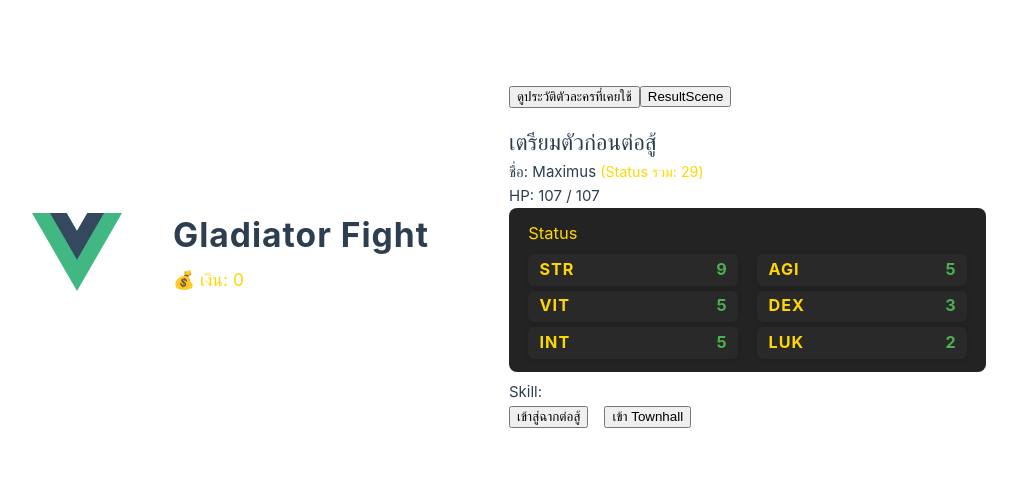
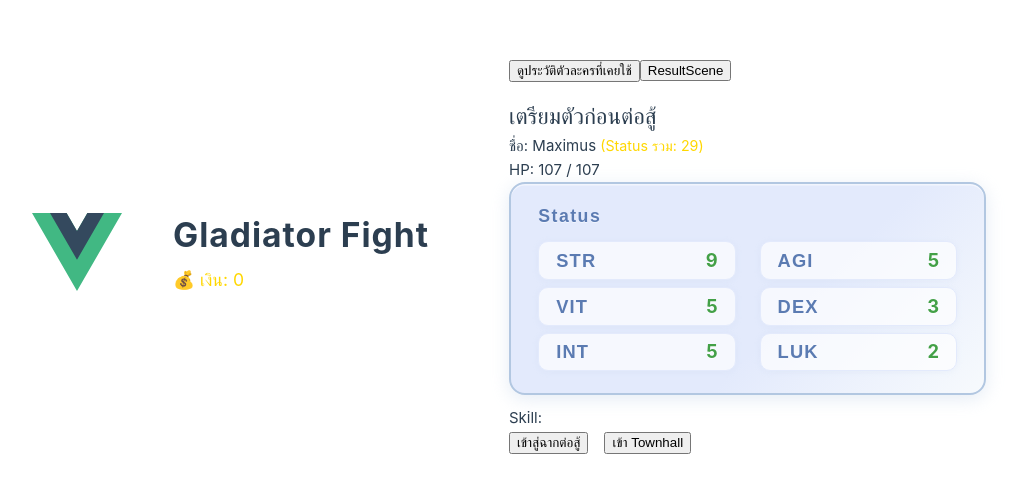
Before and after one commit to NumpolPoldongnok/FightingGame, a Vue app in the folder gladiator-fight/: page /#/fight in a window 1280 px wide. Before the commit this address led to /#/prepare. Shown: the part 144-636 px from the top of the page, without its empty margins (131-1149 px from the left). Built offline with nearby package versions, Linux system fonts and the light colour scheme.

Commit message:
feat: enhance UI components and improve character status handling for better gameplay experience

```diff
--- a/gladiator-fight/src/components/CharacterStatus.vue
+++ b/gladiator-fight/src/components/CharacterStatus.vue
@@ -1,3 +1,12 @@
+
+<script lang="ts" setup>
+import type { Status } from '../store/useGameStore'
+const props = defineProps<{
+  status: Status,
+  title?: string
+}>()
+</script>
+
 <template>
   <div class="player-status">
     <h3 v-if="title">{{ title }}</h3>
@@ -12,27 +21,21 @@
   </div>
 </template>
 
-<script lang="ts" setup>
-import type { Status } from '../store/useGameStore'
-const props = defineProps<{
-  status: Status,
-  title?: string
-}>()
-</script>
-
 <style scoped>
 .player-status {
-  background: #232323;
-  color: #fff;
-  border-radius: 8px;
-  padding: 0.7rem 1.2rem;
-  min-width: 180px;
-  margin-bottom: 0.5rem;
+  background: linear-gradient(135deg, #e3eafc 60%, #f7fafd 100%);
+  color: #2d3142;
+  border-radius: 16px;
+  padding: 1.1rem 1.7rem 1.2rem 1.7rem;
+  min-width: 220px;
+  margin-bottom: 0.7rem;
+  box-shadow: 0 4px 18px #b2c7e155, 0 1.5px 0 #fff8 inset;
+  border: 2px solid #b2c7e1;
 }
 .status-grid {
   display: grid;
   grid-template-columns: 1fr 1fr;
-  gap: 0.2rem 1.2rem;
+  gap: 0.3rem 1.5rem;
   list-style: none;
   padding: 0;
   margin: 0;
@@ -41,26 +44,35 @@ const props = defineProps<{
   display: flex;
   justify-content: space-between;
   align-items: center;
-  background: #292929;
-  border-radius: 6px;
-  padding: 0.18em 0.7em;
-  margin-bottom: 0.1em;
-  font-size: 1.08em;
-  box-shadow: 0 1px 4px #0002;
+  background: rgba(255,255,255,0.7);
+  border-radius: 10px;
+  padding: 0.22em 1em;
+  margin-bottom: 0.13em;
+  font-size: 1.13em;
+  box-shadow: 0 1px 6px #b2c7e122;
+  border: 1.5px solid #e3eafc;
 }
 .stat-label {
-  font-weight: bold;
-  color: #ffd700;
-  letter-spacing: 1px;
+  font-weight: 700;
+  color: #5b7bb2;
+  letter-spacing: 1.2px;
+  font-family: 'Montserrat', 'Prompt', Arial, sans-serif;
+  font-size: 1.08em;
 }
 .stat-value {
-  color: #4caf50;
-  font-weight: bold;
+  color: #43a047;
+  font-weight: 700;
   margin-left: 0.7em;
+  font-size: 1.08em;
+  text-shadow: 0 1px 0 #fff8;
 }
 .player-status h3 {
-  margin: 0 0 0.5rem 0;
-  font-size: 1.1em;
-  color: #ffd700;
+  margin: 0 0 0.7rem 0;
+  font-size: 1.18em;
+  color: #5b7bb2;
+  font-family: 'Montserrat', 'Prompt', Arial, sans-serif;
+  font-weight: 700;
+  letter-spacing: 1.5px;
+  text-shadow: 0 1px 0 #fff8;
 }
 </style>
--- a/gladiator-fight/src/components/FightScene.vue
+++ b/gladiator-fight/src/components/FightScene.vue
@@ -10,7 +10,7 @@
           <CooldownBar :value="character.cooldown ?? 0" :key="character.cooldown" />
       <div>
         <strong>Skill:</strong>
-        <SkillList :skills="character.skills" />
+        <SkillList :skills="character.skills.filter(s => s.active === true)" />
       </div>
         </div>
         <div class="status-block enemy">
@@ -20,7 +20,7 @@
           <CooldownBar :value="enemy.cooldown ?? 0" :key="enemy.cooldown" />
       <div>
         <strong>Skill:</strong>
-        <SkillList :skills="character.skills" />
+        <SkillList :skills="character.skills.filter(s => s.active === true)" />
       </div>
         </div>
       </div>
@@ -101,26 +101,33 @@ onUnmounted(() => {
 </script>
 
 <style scoped>
+
+/* Genshin-style Battle UI */
 .status-row {
   display: flex;
   flex-direction: row;
   justify-content: space-between;
-  gap: 2rem;
-  margin-bottom: 1rem;
+  gap: 2.2rem;
+  margin-bottom: 1.3rem;
 }
 .status-block {
-  background: #232323;
-  color: #fff;
-  border-radius: 8px;
-  padding: 1rem;
-  min-width: 220px;
+  background: linear-gradient(135deg, #e3eafc 60%, #f7fafd 100%);
+  color: #2d3142;
+  border-radius: 18px;
+  padding: 1.3rem 2.1rem 1.5rem 2.1rem;
+  min-width: 260px;
   flex: 1;
+  box-shadow: 0 4px 18px #b2c7e155, 0 1.5px 0 #fff8 inset;
+  border: 2.5px solid #b2c7e1;
+  margin-bottom: 0.2em;
 }
 .status-block.player {
-  border: 2px solid #4caf50;
+  border: 2.5px solid #43e97b;
+  box-shadow: 0 4px 18px #43e97b33, 0 1.5px 0 #fff8 inset;
 }
 .status-block.enemy {
-  border: 2px solid #f44336;
+  border: 2.5px solid #e53935;
+  box-shadow: 0 4px 18px #e5393533, 0 1.5px 0 #fff8 inset;
 }
 .status-list {
   display: flex;
@@ -129,53 +136,59 @@ onUnmounted(() => {
   margin-bottom: 0.5rem;
 }
 
+
 .battle-log-container {
-  max-height: 220px;
+  max-height: 240px;
   overflow-y: auto;
-  background: #181818;
-  color: #fff;
-  margin-top: 1rem;
-  padding: 0.5rem 0.5rem 0.5rem 0.5rem;
-  border-radius: 12px;
-  font-size: 1.05rem;
-  box-shadow: 0 2px 12px #000a;
+  background: linear-gradient(135deg, #e3eafc 60%, #f7fafd 100%);
+  color: #2d3142;
+  margin-top: 1.2rem;
+  padding: 0.7rem 1.1rem 0.7rem 1.1rem;
+  border-radius: 16px;
+  font-size: 1.09rem;
+  box-shadow: 0 4px 18px #b2c7e155, 0 1.5px 0 #fff8 inset;
+  border: 2px solid #b2c7e1;
 }
 .battle-log-row {
-  margin-bottom: 0.3rem;
+  margin-bottom: 0.38rem;
   white-space: pre-line;
-  padding: 0.4em 1em;
-  border-radius: 8px;
+  padding: 0.5em 1.2em;
+  border-radius: 10px;
   max-width: 70%;
   word-break: break-word;
   display: block;
+  font-family: 'Montserrat', 'Prompt', Arial, sans-serif;
 }
 .log-player {
-  background: linear-gradient(90deg, #263238 60%, #4caf50 100%);
-  color: #b2ff59;
+  background: linear-gradient(90deg, #43e97b 60%, #38f9d7 100%);
+  color: #2d3142;
   text-align: left;
   margin-right: auto;
-  border-left: 4px solid #4caf50;
-  box-shadow: 0 1px 6px #4caf5022;
+  border-left: 4px solid #43e97b;
+  box-shadow: 0 1px 6px #43e97b22;
+  font-weight: 700;
 }
 .log-enemy {
-  background: linear-gradient(270deg, #263238 60%, #f44336 100%);
-  color: #ffbdbd;
+  background: linear-gradient(270deg, #e53935 60%, #f7baba 100%);
+  color: #2d3142;
   text-align: right;
   margin-left: auto;
-  border-right: 4px solid #f44336;
-  box-shadow: 0 1px 6px #f4433622;
+  border-right: 4px solid #e53935;
+  box-shadow: 0 1px 6px #e5393522;
+  font-weight: 700;
 }
 .log-evade {
   font-style: italic;
   opacity: 0.85;
 }
 .log-lose {
-  background: #333;
+  background: #fff3e0;
   color: #ff9800;
   text-align: center;
   margin: 0 auto;
   border: none;
   font-weight: bold;
+  border-radius: 10px;
 }
 .log-end {
   background: none;
@@ -183,7 +196,7 @@ onUnmounted(() => {
   text-align: center;
   margin: 0 auto;
   border: none;
-  font-size: 0.95em;
+  font-size: 0.98em;
 }
 
 
--- a/gladiator-fight/src/components/HPBar.vue
+++ b/gladiator-fight/src/components/HPBar.vue
@@ -12,30 +12,36 @@ const percent = computed(() => Math.max(0, Math.min(100, (props.value / props.ma
 </script>
 
 <style scoped>
+/* Genshin-style HP Bar */
 .hp-bar-outer {
   position: relative;
-  width: 120px;
-  height: 18px;
-  background: #333;
-  border-radius: 8px;
+  width: 140px;
+  height: 20px;
+  background: linear-gradient(135deg, #e3eafc 60%, #f7fafd 100%);
+  border-radius: 12px;
   overflow: hidden;
-  margin-bottom: 0.3em;
-  border: 1.5px solid #4caf50;
+  margin-bottom: 0.4em;
+  border: 2.2px solid #b2c7e1;
+  box-shadow: 0 2px 10px #b2c7e133, 0 1px 0 #fff8 inset;
 }
 .hp-bar-inner {
   height: 100%;
-  background: linear-gradient(90deg, #4caf50 70%, #81c784 100%);
-  transition: width 0.3s;
+  background: linear-gradient(90deg, #43e97b 0%, #38f9d7 100%);
+  box-shadow: 0 1px 8px #43e97b44;
+  border-radius: 12px 0 0 12px;
+  transition: width 0.3s cubic-bezier(.4,2,.6,1);
 }
 .hp-bar-label {
   position: absolute;
   left: 50%;
   top: 50%;
   transform: translate(-50%, -50%);
-  color: #fff;
-  font-size: 0.78em;
-  font-weight: bold;
-  text-shadow: 0 0 3px #222;
+  color: #2d3142;
+  font-size: 0.92em;
+  font-weight: 700;
+  text-shadow: 0 1px 0 #fff8, 0 0 6px #b2c7e1aa;
   pointer-events: none;
+  letter-spacing: 0.5px;
+  font-family: 'Montserrat', 'Prompt', Arial, sans-serif;
 }
 </style>
--- a/gladiator-fight/src/store/battleUtilsFight.ts
+++ b/gladiator-fight/src/store/battleUtilsFight.ts
@@ -1,4 +1,5 @@
 import type { Character } from './useGameStore'
+import { useGameStore } from './useGameStore'
 import {
   BattleFighter,
   toBattleFighter,
@@ -46,6 +47,11 @@ export function doBattleTurn(
     clearInterval(intervalRef.value);
     setTimeout(() => {
       battleLog.unshift('--- จบการต่อสู้ ---');
+      // Update character HP in gameStore (keep current hp)
+      const gameStore = useGameStore();
+      if (gameStore.character && typeof character.hp === 'number') {
+        gameStore.character.hp = character.hp;
+      }
       setShowFinishButton(true);
       onFinish(true);
     }, 200);
--- a/gladiator-fight/src/store/skillUtils.ts
+++ b/gladiator-fight/src/store/skillUtils.ts
@@ -10,6 +10,7 @@ export type Skill = {
   [x: string]: any
   buff: SkillData
   debuff?: SkillData
+  active?: boolean // for active skills
 }
 
 export function randomSkillChoices(luk: number = 0): Skill[] {
@@ -75,7 +76,17 @@ export function applySkill(idx: number, character: Character, skillChoices: Skil
   character.skills.push(skill);
   character.status.str = skillStatus(character, 'str', skill);
   character.status.agi = skillStatus(character, 'agi', skill);
+  const oldVit = character.status.vit;
   character.status.vit = skillStatus(character, 'vit', skill);
+  // 1 vit = +10 hp, maxHp
+  const vitDiff = character.status.vit - oldVit;
+  if (vitDiff !== 0) {
+    character.maxHp += vitDiff * 10;
+    character.hp += vitDiff * 10;
+    if (character.hp > character.maxHp) character.hp = character.maxHp;
+    if (character.maxHp < 1) character.maxHp = 1;
+    if (character.hp < 0) character.hp = 0;
+  }
   character.status.dex = skillStatus(character, 'dex', skill);
   character.status.int = skillStatus(character, 'int', skill);
   character.status.luk = skillStatus(character, 'luk', skill);
```
